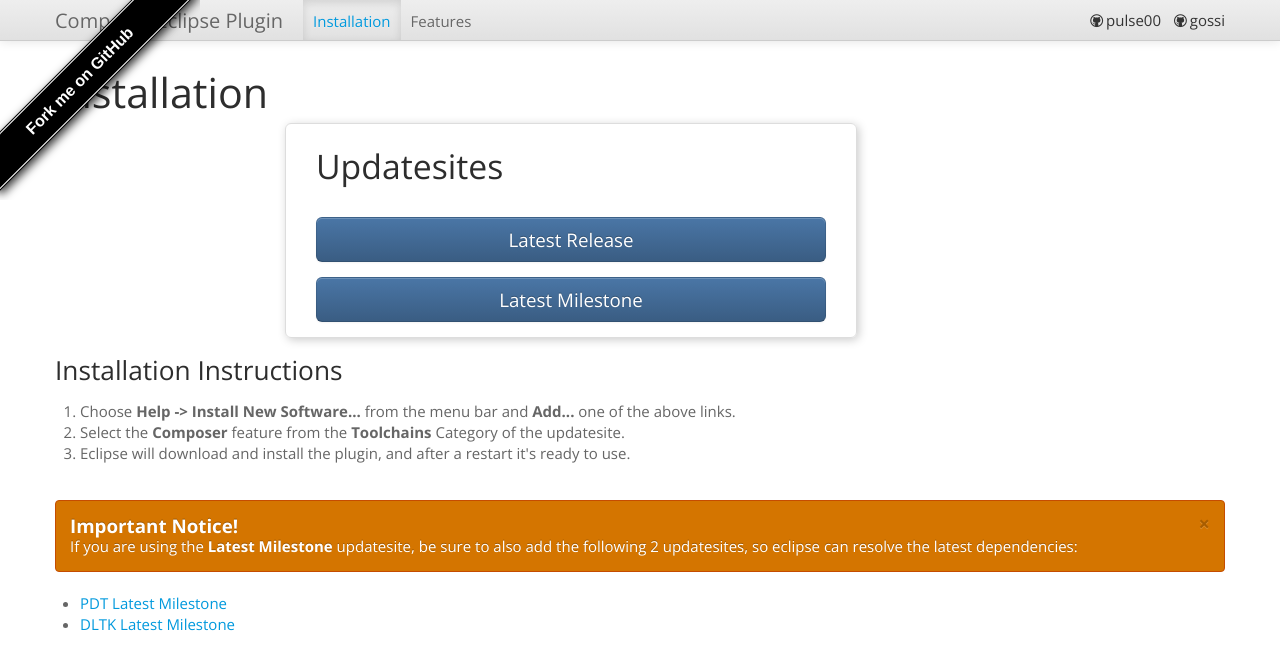
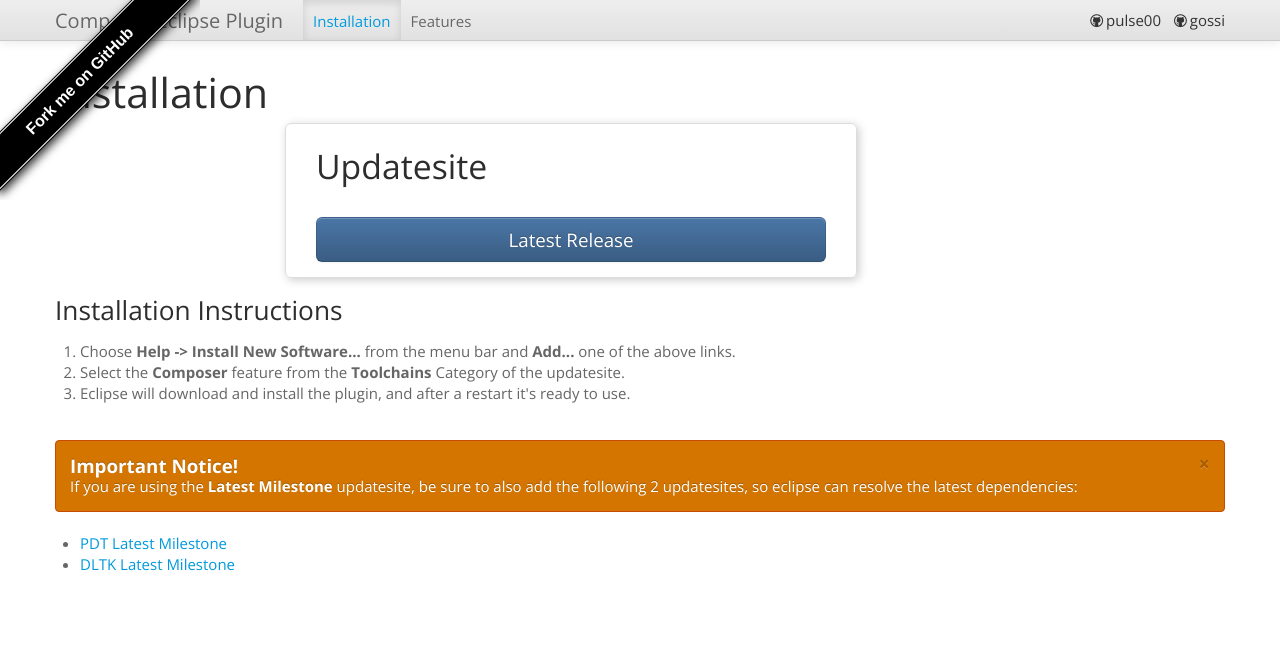
Before and after one commit to pulse00/Composer-Eclipse-Plugin, a Jekyll site: the page built from installation.html, in a window 1280 px wide. Shown: the top 670 px of the page. Built offline with Jekyll 4.4.1, drawn with Linux system fonts in a browser that asks for light colours; nearby versions of some CDN libraries.

Commit message:
removed p2 repo

```diff
--- a/installation.html
+++ b/installation.html
@@ -17,13 +17,10 @@
         <div class="connection span6 offset2">
             <div class="inner">
                 <div class="span siteheader">
-                    <h2 class="">Updatesites</h2>
+                    <h2 class="">Updatesite</h2>
                 </div>
                 <div class="updatesite">
-                    <a class="span5 btn btn-info btn-large site" data-trigger="hover" data-placement="top" data-toggle="popover" data-content="This is an Eclipse Updatesite URL which you need to paste into the Updatesite manager in Eclipse." title data-original-title="Right-Click and copy the Link" href="http://p2.dubture.com/">Latest Release</a>
-                </div>
-                <div class="updatesite">
-                    <a class="span5 btn btn-info btn-large site" data-trigger="hover" data-placement="top" href="http://p2-dev.pdt-extensions.org/" data-toggle="popover" data-content="This is an Eclipse Updatesite URL which you need to paste into the Updatesite manager in Eclipse."  title data-original-title="Right-Click and copy the Link">Latest Milestone</a>
+                    <a class="span5 btn btn-info btn-large site" data-trigger="hover" data-placement="top" href="http://p2-dev.pdt-extensions.org/" data-toggle="popover" data-content="This is an Eclipse Updatesite URL which you need to paste into the Updatesite manager in Eclipse."  title data-original-title="Right-Click and copy the Link">Latest Release</a>
                 </div>
             </div>
         </div>
```
